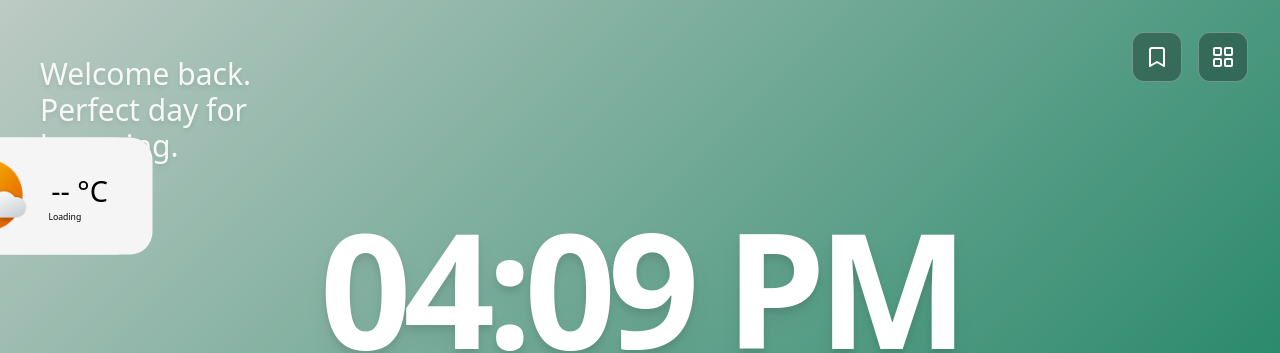
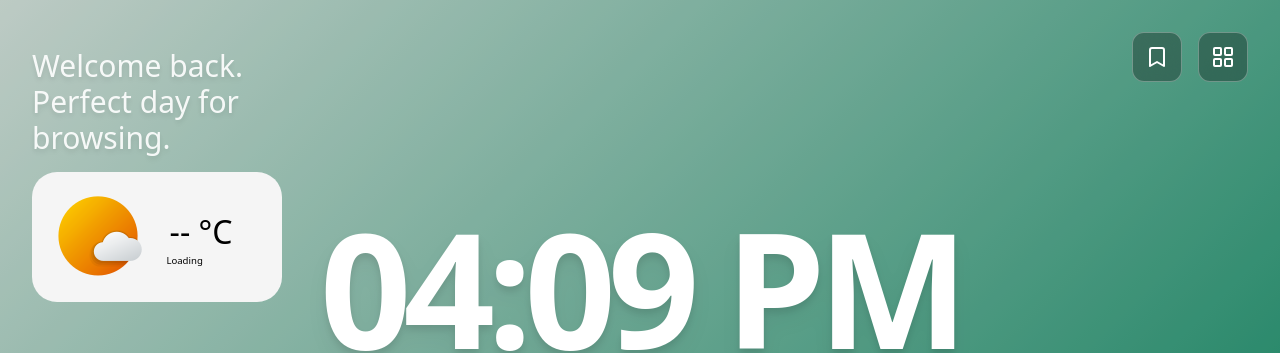
Before and after one commit to dhyansirigeri/AwareTab, a React (Vite) app: page / in a window 1280 px wide. Shown: the top 353 px of the page. Built offline with nearby package versions, Linux system fonts and the light colour scheme; no server answers.

Commit message:
ui components fixed

```diff
--- a/src/App.jsx
+++ b/src/App.jsx
@@ -66,11 +66,9 @@ function App() {
       <div className="relative w-full h-full flex flex-col p-8 transition-colors duration-1000 text-theme-text">
 
         {/* Top Left Area */}
-        <div className="absolute top-10 left-10 flex flex-col items-start space-y-8 z-10 w-64">
+        <div className="absolute top-8 left-8 flex flex-col items-start z-10" style={{ gap: '1rem', maxWidth: '300px' }}>
           <Greeting phrase={theme.greeting} />
-          <div className="transform scale-90 origin-top-left">
-            <Weather onWeatherUpdate={setWeatherCondition} />
-          </div>
+          <Weather onWeatherUpdate={setWeatherCondition} />
         </div>
 
         {/* Top Right Area */}
--- a/src/components/Weather.jsx
+++ b/src/components/Weather.jsx
@@ -176,17 +176,21 @@ export default function Weather({ onWeatherUpdate }) {
 }
 
 const StyledWrapper = styled.div`
+  /* Wrapper: in-flow so App.jsx flexbox can position it */
   .cardm {
-    position: absolute;
+    position: relative;
+    width: 250px;
+    height: 130px;
     display: flex;
     align-items: center;
     justify-content: center;
-    top: 46.64%;
-    left: 50%;
+    z-index: 50;
   }
 
   .card {
     position: absolute;
+    top: 0;
+    left: 0;
     width: 250px;
     height: 130px;
     border-radius: 25px;
@@ -194,6 +198,7 @@ const StyledWrapper = styled.div`
     color: black;
     z-index: 2;
     transition: .4s ease-in-out;
+    overflow: hidden;
   }
 
   .weather {
@@ -217,14 +222,17 @@ const StyledWrapper = styled.div`
 
   .card2 {
     position: absolute;
+    top: 0;
+    left: 0;
     display: flex;
     flex-direction: row;
-    width: 240px;
+    width: 250px;
     height: 130px;
     border-radius: 35px;
     background: white;
-    z-index: -1;
+    z-index: 1;
     transition: .4s ease-in-out;
+    overflow: hidden;
   }
 
   .card:hover {
```
Also changed, not shown: 5 other files (tests, documents, lock files or other folders).
